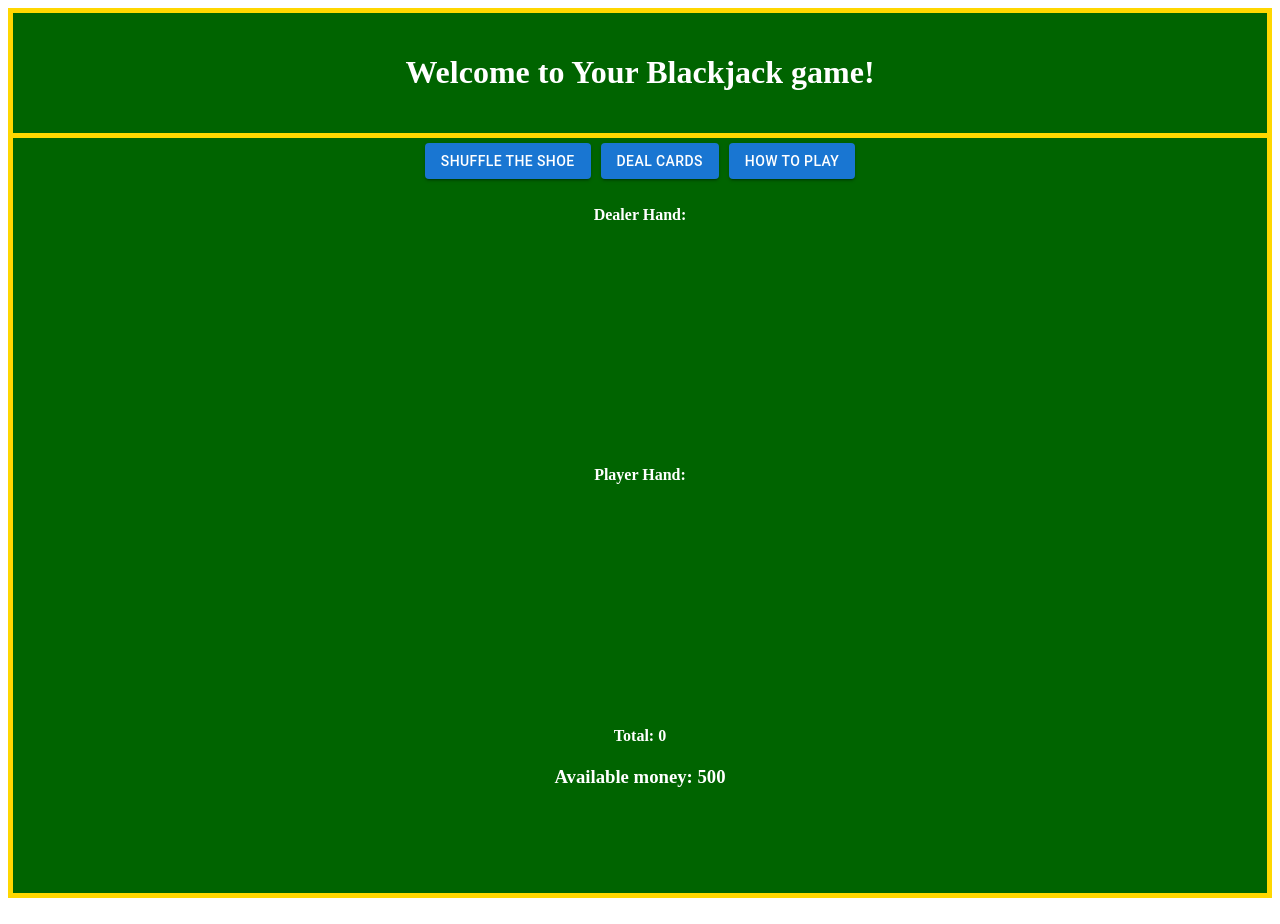
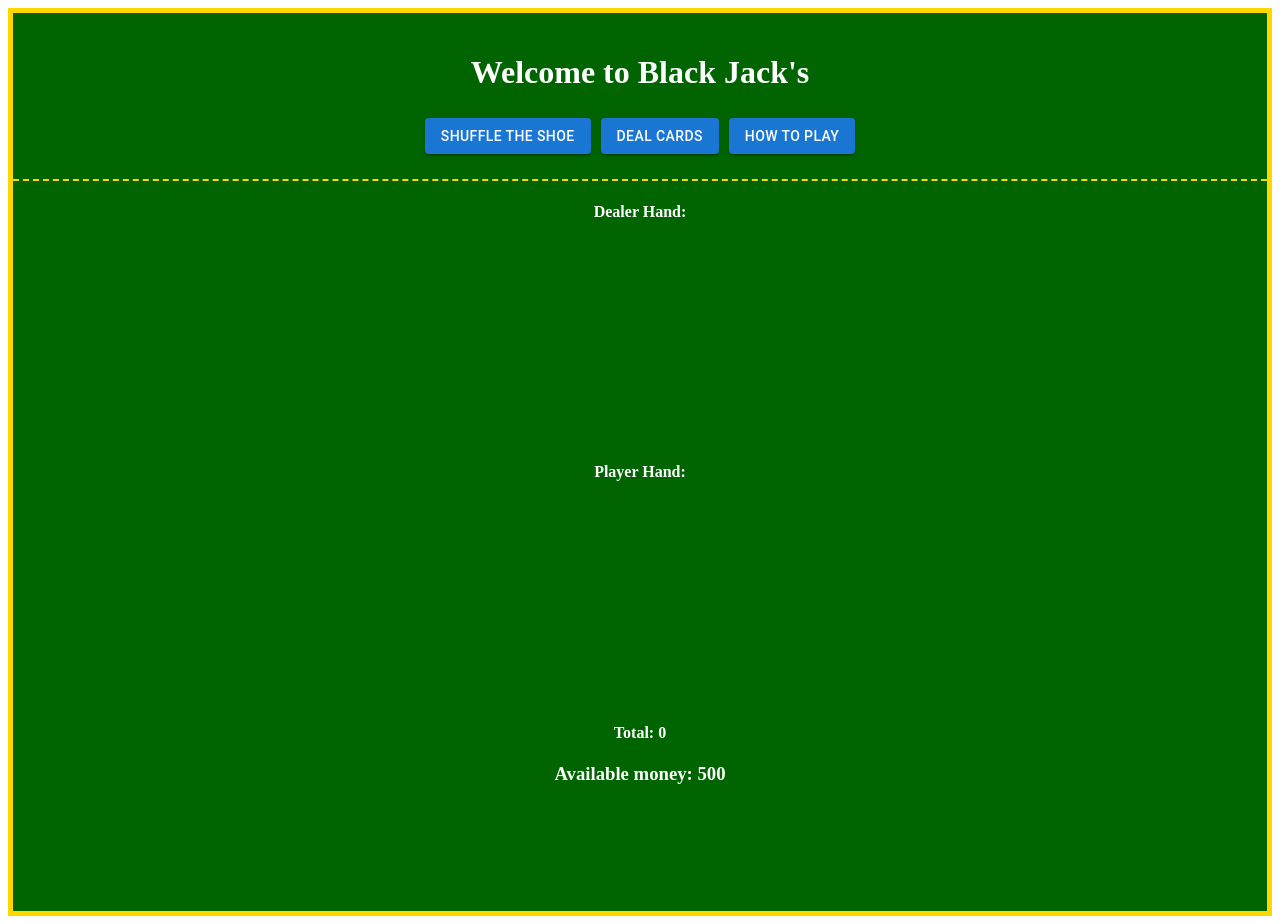
Before and after one commit to ChrisCantoni/blackjack-2, a React (Create React App) app: page / in a window 1280 px wide. Built offline with nearby package versions, Linux system fonts and the light colour scheme.

Commit message:
Migrated game buttons to header component.

```diff
--- a/src/components/App/App.css
+++ b/src/components/App/App.css
@@ -26,7 +26,7 @@ pre {
 
 .table {
   color: white;
-  border-top: 5px solid gold;
+  border-top: 2px dashed gold;
   min-height: 730px;
 }
 
--- a/src/components/App/App.jsx
+++ b/src/components/App/App.jsx
@@ -6,9 +6,6 @@ import './App.css';
 function App (){
   return(
     <div className="App">
-      <header className="App-header">
-        <h1>Welcome to Your Blackjack game!</h1>
-      </header>
       <Table />
     </div>
   )
--- /dev/null
+++ b/src/components/Header/Header.jsx
@@ -0,0 +1,28 @@
+import { Button, Tooltip } from '@mui/material';
+import { useState } from 'react';
+import InfoModal from '../InfoModal/InfoModal.jsx';
+
+function Header({createDeck, dealCards, deck}) {
+
+    const [toggleInfo, setToggleInfo] = useState(false);
+
+    return (
+        <header className="App-header">
+            <h1>Welcome to Black Jack's</h1>
+            <Tooltip title={`There are ${deck.length} cards in the Shoe`}>
+                <Button className="gameButton" variant="contained" onClick={() => createDeck()}>
+                    Shuffle the Shoe
+                </Button>
+            </Tooltip>
+            <Button className="gameButton" variant="contained" onClick={() => dealCards()}>
+                Deal Cards
+            </Button>
+            <Button className="gameButton" variant="contained" onClick={() => setToggleInfo(!toggleInfo)}>
+        How to Play
+      </Button>
+            {toggleInfo && <InfoModal closeModal={() => {setToggleInfo(!toggleInfo)}}/>}
+        </header>
+    )
+}
+
+export default Header;
--- a/src/components/Table/Table.jsx
+++ b/src/components/Table/Table.jsx
@@ -2,9 +2,10 @@ import React from 'react';
 import { useEffect, useState } from 'react';
 import Swal from 'sweetalert2';
 import Button from '@mui/material/Button'
-import {Card, CardContent, Typography, Tooltip} from '@mui/material';
-import InfoModal from '../InfoModal/InfoModal.jsx';
+import {Card, CardContent, Typography } from '@mui/material';
+
 import WinnerBanner from '../WinnerBanner/WinnerBanner.jsx'
+import Header from '../Header/Header.jsx';
 
 function Table() {
 
@@ -20,7 +21,7 @@ function Table() {
     const [cardCount, setCardCount] = useState(0);
     const [playerMoney, setPlayerMoney] = useState(500);
     const [totalBet, setTotalBet] = useState(10);
-    const [toggleInfo, setToggleInfo] = useState(false);
+
     const [toggleWinner, setToggleWinner] = useState(false);
         // TODO: Here will be the shuffle dispatch
     // Shuffle itself will happen on the back end, yes?
@@ -111,7 +112,7 @@ function Table() {
 
     // This is what happens when a new game is initiated after an existing game is completed.
     const newGame = () => {
-        setGameStatus(false);
+        //setGameStatus(false);
         setToggleWinner(false);
         setPlayerStatus(true);
         setRevealDealer(false);
@@ -156,6 +157,7 @@ function Table() {
             }, 500); // Adjust delay as needed
 
         }
+        setGameStatus(false);
         setTimeout(() => {
             console.log('calculating winner')
             calculateWinner();
@@ -222,6 +224,7 @@ function Table() {
     const updatePlayerStatus = () => {
         if (calculateValue(playerHand) > 21) {
             setWinner('Bust!')
+            setGameStatus(false);
             setPlayerStatus(!playerStatus);
             setToggleWinner(!toggleWinner);
         }
@@ -257,24 +260,18 @@ function Table() {
         }
     }, [deck])
 
+    // TODO: Have a end of game function to check everything
 
     useEffect(() => {
         updatePlayerStatus()
     },[playerHand, dealerHand])
 
   return(
+    <div>
+    <Header createDeck={createDeck} dealCards={dealCards} deck={deck} />
     <div className="table">
-      <Tooltip title={`There are ${deck.length} cards in the Shoe`}>
-        <Button className="gameButton" variant="contained" onClick={() => createDeck()}>
-            Shuffle the Shoe
-        </Button>
-      </Tooltip>
-      <Button className="gameButton" variant="contained" onClick={() => dealCards()}>
-        Deal Cards
-      </Button>
-      <Button className="gameButton" variant="contained" onClick={() => setToggleInfo(!toggleInfo)}>
-        How to Play
-      </Button>
+
+
 
       <div className="playingArea">
         <h4>Dealer Hand:</h4> <div className="dealerHand">{dealerHand.length > 0 && revealDealer ? dealerHand.map((card, i) => (
@@ -337,9 +334,10 @@ function Table() {
         <h3>Available money: {playerMoney}</h3>
         {/* <h3>Current Card Count: {cardCount}</h3> */}
         </div>
-        {toggleInfo && <InfoModal closeModal={() => {setToggleInfo(!toggleInfo)}}/>}
+
         {toggleWinner && <WinnerBanner dealCards={() => dealCards()} winner={winner} closeModal={() => {setToggleWinner(!toggleWinner)}}/>}
 
+    </div>
     </div>
   )
 }
```
